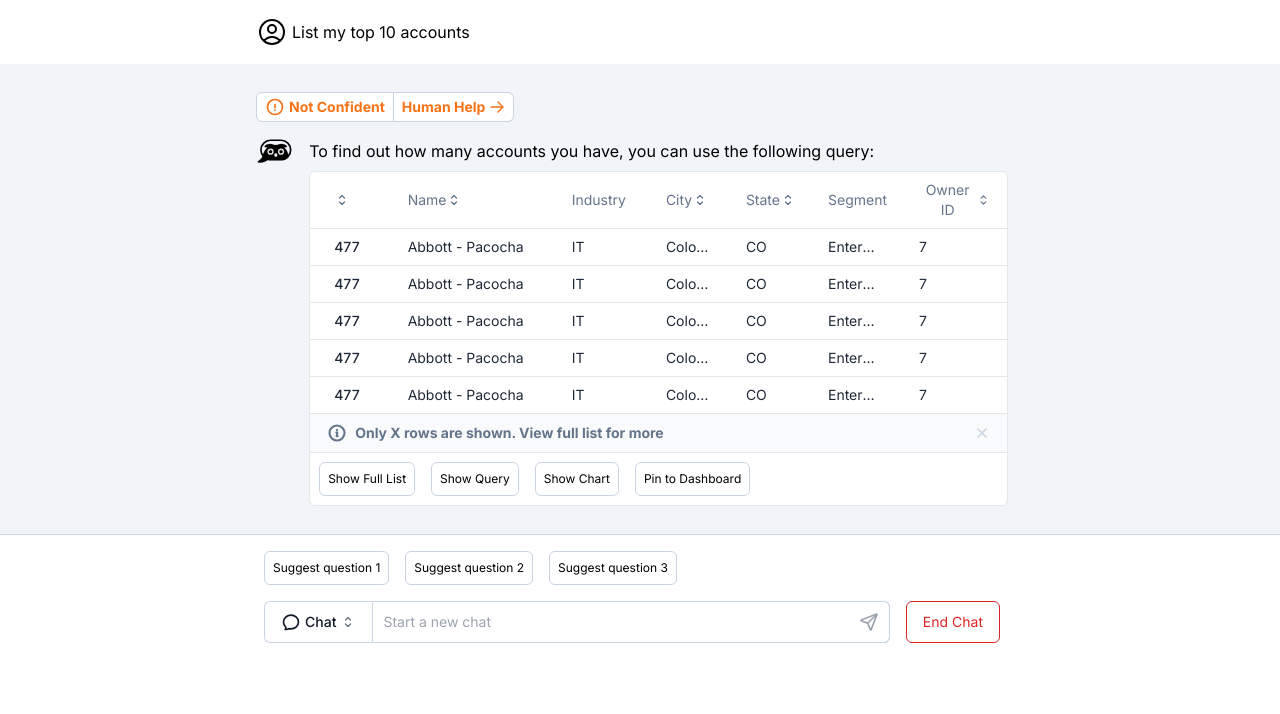
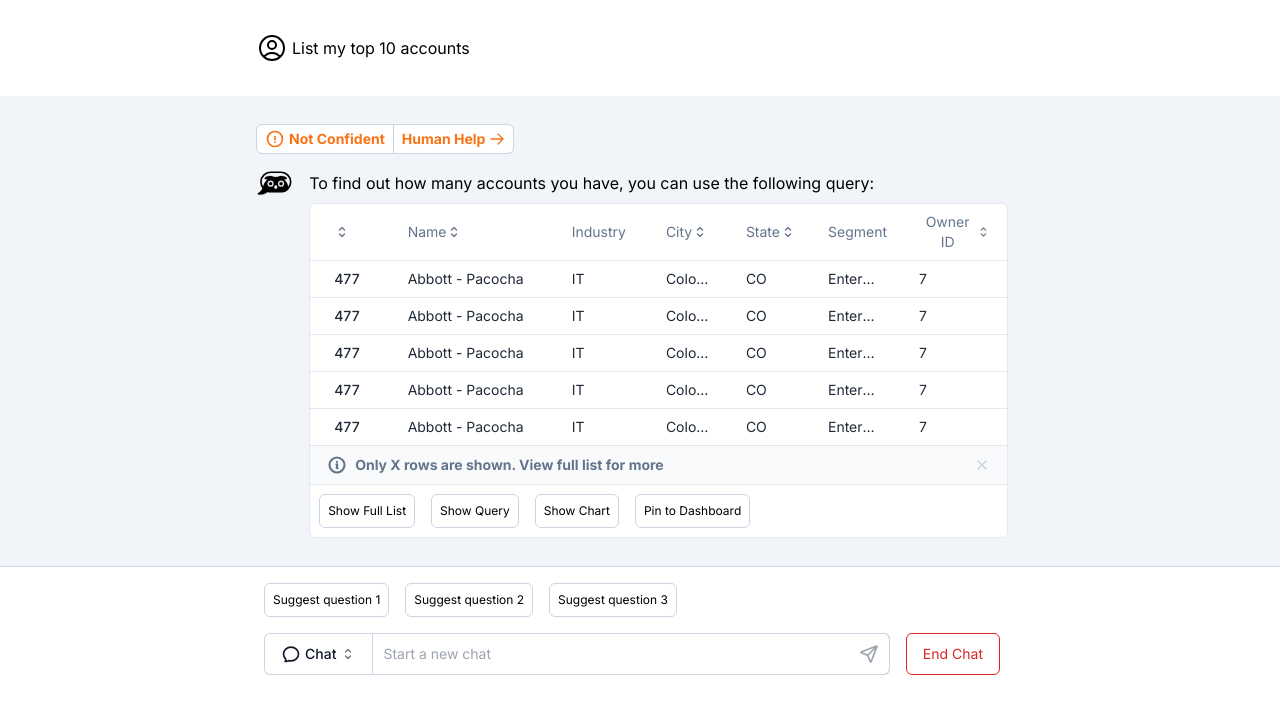
Before and after one commit to ForumShah8/Noxu-Design, a Next.js app in the folder noxu-design/: page / in a window 1280 px wide. Shown: the top 714 px of the page. Built offline with nearby package versions, Linux system fonts and the light colour scheme.

Commit message:
padding fixes last

```diff
--- a/noxu-design/src/app/Components/mainFrame.tsx
+++ b/noxu-design/src/app/Components/mainFrame.tsx
@@ -5,7 +5,7 @@ import ChatComponent from "./chatInputComponent"
 // this is the main homeframe component
 function HomeFrame(){
     return (
-    <div className="h-screen w-screen overflow-hidden">
+    <div className="h-screen w-screen overflow-x-hidden">
         {/* three sub components are called here */}
 
         <InputComponent/>
--- a/noxu-design/src/app/Components/userInputComponent.tsx
+++ b/noxu-design/src/app/Components/userInputComponent.tsx
@@ -3,7 +3,7 @@ export default function InputComponent(){
 
         // this is the topmost component with user avatar and input prompt from user
 
-        <div className=" w-screen justify-center  my-4 flex items-center">
+        <div className=" w-screen justify-center py-4 my-4 flex items-center">
             <div className='flex space-x-1  items-center w-3/4  px-24 '>
                 <svg xmlns="http://www.w3.org/2000/svg" fill="none" viewBox="0 0 24 24" strokeWidth={1.5} stroke="currentColor" className="w-8 h-8">
                     <path strokeLinecap="round" strokeLinejoin="round" d="M17.982 18.725A7.488 7.488 0 0 0 12 15.75a7.488 7.488 0 0 0-5.982 2.975m11.963 0a9 9 0 1 0-11.963 0m11.963 0A8.966 8.966 0 0 1 12 21a8.966 8.966 0 0 1-5.982-2.275M15 9.75a3 3 0 1 1-6 0 3 3 0 0 1 6 0Z" />
```
